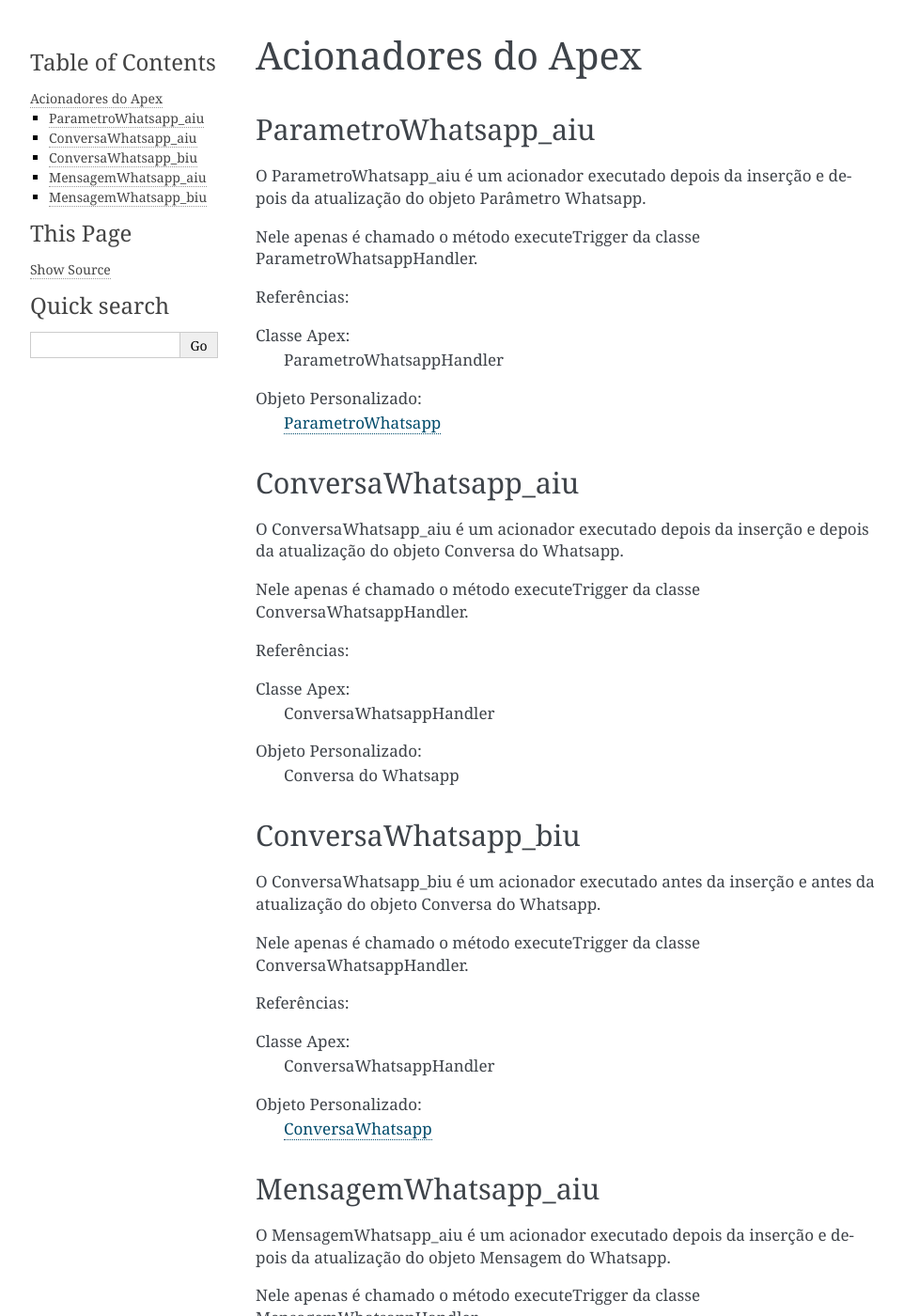
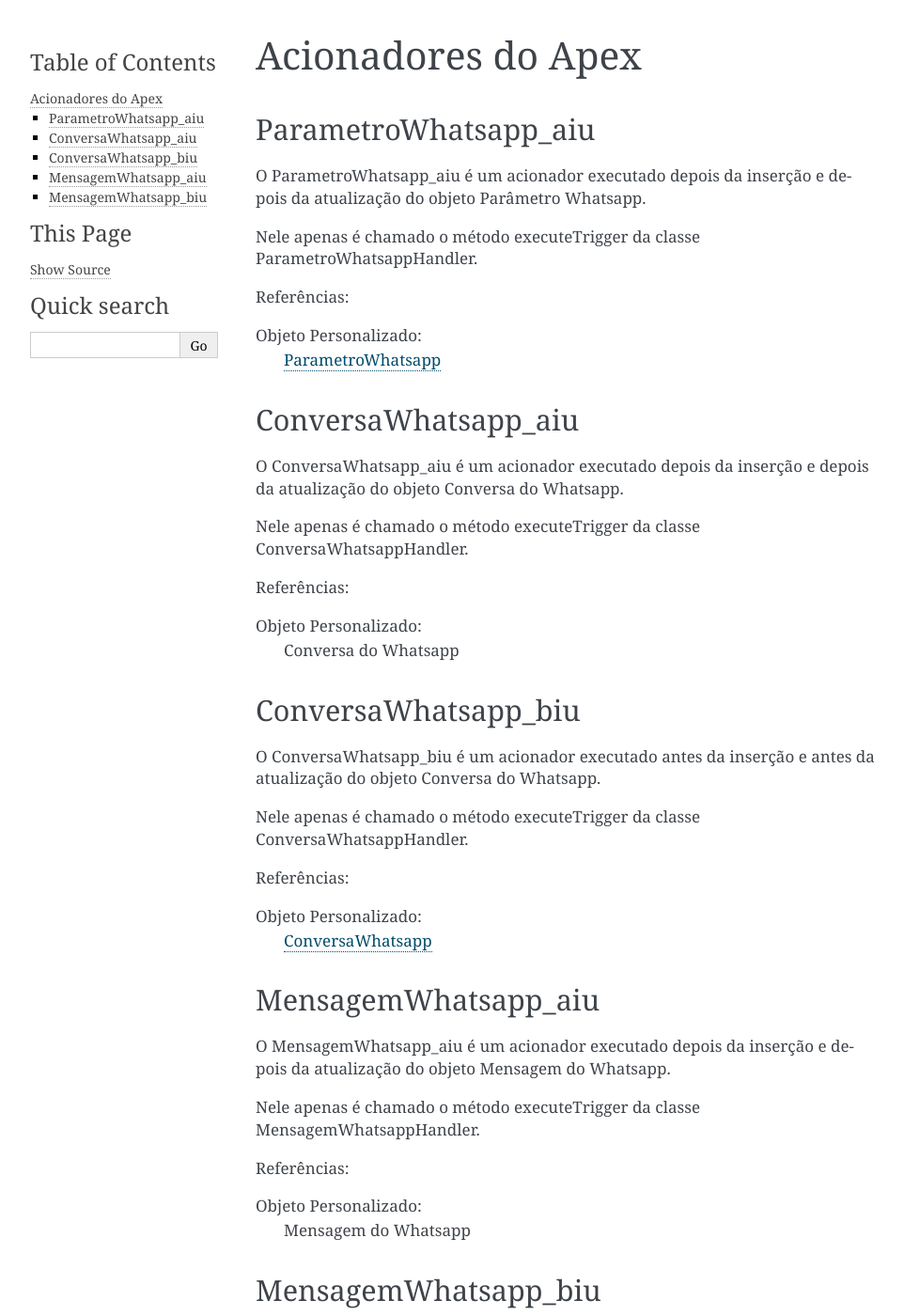
Before and after one commit to patricklucca/Whatsapp_Teste, a Sphinx documentation site: the page built from docs/Tecnico/Acionadores.rst, in a window 1280 px wide and 1400 px high. Shown: the whole window at 94% size, without its empty margins (148-1110 px from the left). Built offline with Sphinx 7.4.7, drawn with Linux system fonts in a browser that asks for light colours; pages that are not in the unit, such as notebooks, are missing from menus; some of the changed text lies outside the part shown.

Commit message:
Update Acionadores.rst

```diff
--- a/docs/Tecnico/Acionadores.rst
+++ b/docs/Tecnico/Acionadores.rst
@@ -11,8 +11,6 @@
 
 Referências:
 
-Classe Apex:
-  ParametroWhatsappHandler
 Objeto Personalizado:
   `ParametroWhatsapp`_
 
@@ -24,8 +22,6 @@
 
 Referências:
 
-Classe Apex:
-  ConversaWhatsappHandler
 Objeto Personalizado:
   Conversa do Whatsapp
 
@@ -38,8 +34,6 @@
 
 Referências:
 
-Classe Apex:
-  ConversaWhatsappHandler
 Objeto Personalizado:
   `ConversaWhatsapp`_
 
@@ -54,8 +48,6 @@
 
 Referências:
 
-Classe Apex:
-  MensagemWhatsappHandler
 Objeto Personalizado:
   Mensagem do Whatsapp
 
@@ -69,8 +61,6 @@
 
 Referências:
 
-Classe Apex:
-  MensagemWhatsappHandler
 Objeto Personalizado:
   Mensagem do Whatsapp
 
```
